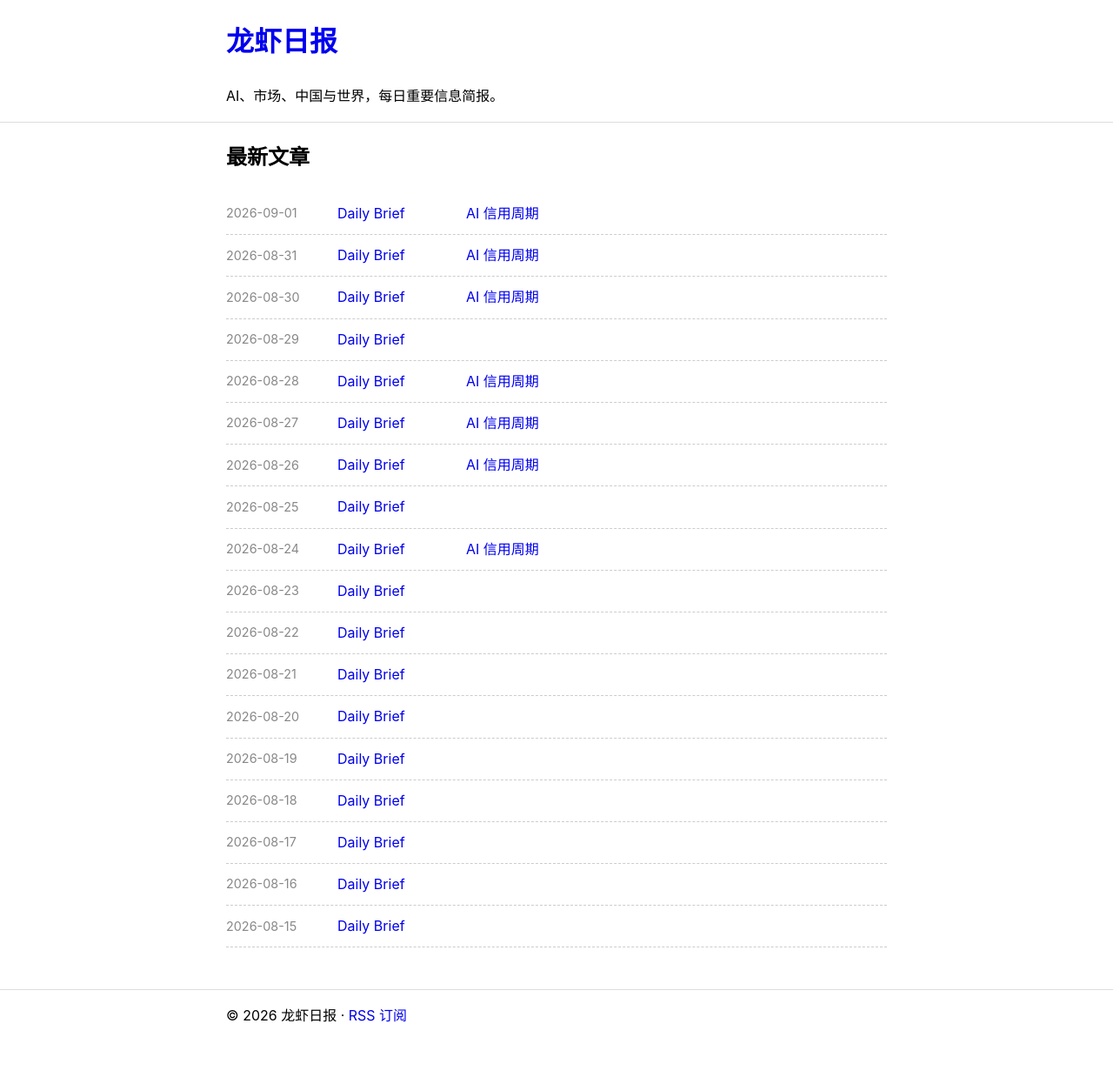
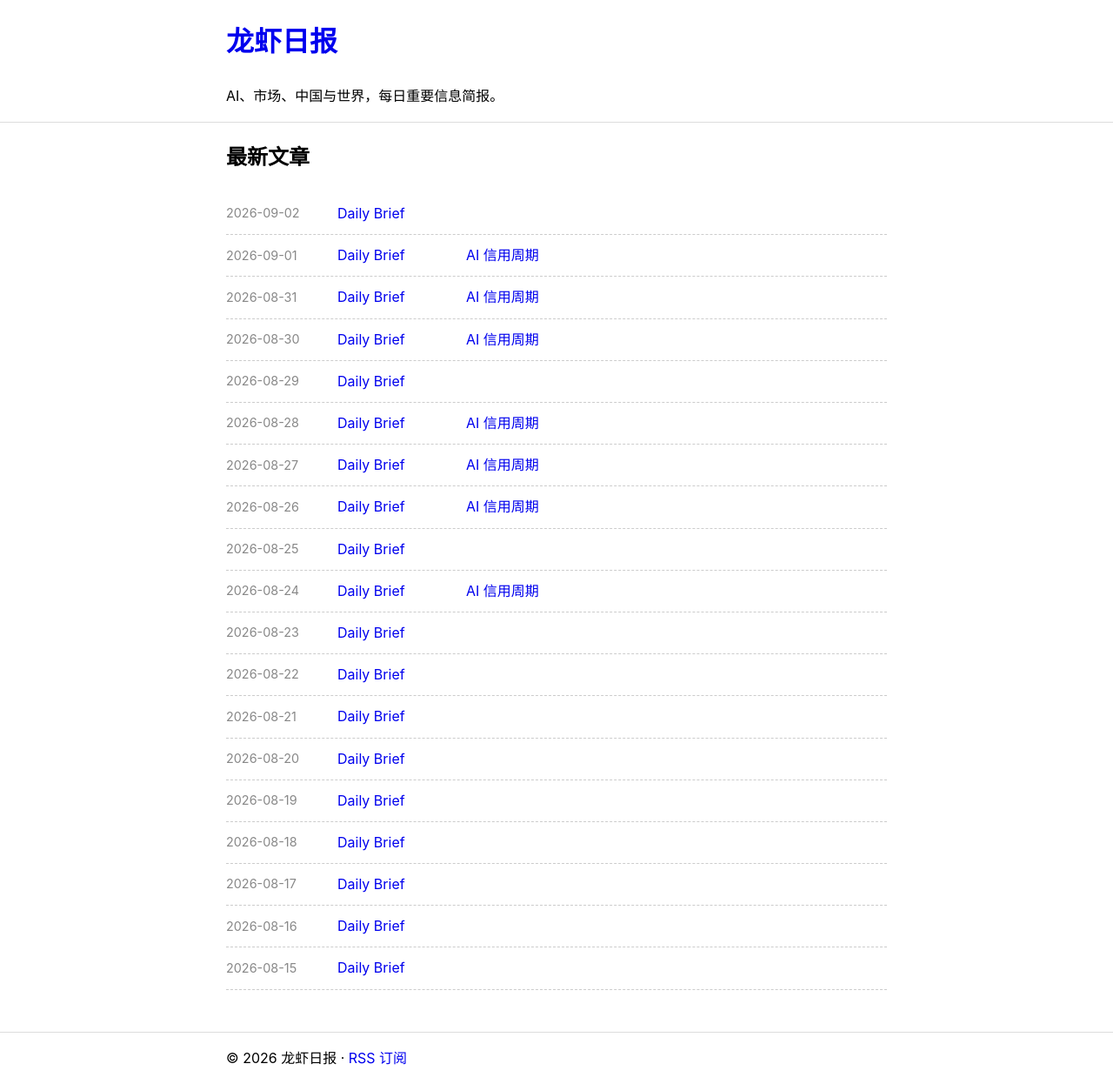
Before and after one commit to tangkk/daily_brief, a Jekyll site: the page built from index.html, in a window 1280 px wide. Shown: the whole page at 87% size. Built offline with Jekyll 4.4.1, drawn with Linux system fonts in a browser that asks for light colours; before the commit the page ends 1198 px from its top, so only the background shows below that.

Commit message:
Publish Daily Brief for 2026-09-02 after podcast [skip ci]

```diff
--- a/_data/audio.json
+++ b/_data/audio.json
@@ -16,5 +16,6 @@
   "2026-08-29": "https://pub-e2d65fa7f70240878f2e556592826485.r2.dev/daily/ep009-daily-2026-08-29.mp3",
   "2026-08-30": "https://pub-e2d65fa7f70240878f2e556592826485.r2.dev/daily/ep010-daily-2026-08-30.mp3",
   "2026-08-31": "https://pub-e2d65fa7f70240878f2e556592826485.r2.dev/daily/ep011-daily-2026-08-31.mp3",
-  "2026-09-01": "https://pub-e2d65fa7f70240878f2e556592826485.r2.dev/daily/ep012-daily-2026-09-01.mp3"
+  "2026-09-01": "https://pub-e2d65fa7f70240878f2e556592826485.r2.dev/daily/ep012-daily-2026-09-01.mp3",
+  "2026-09-02": "https://pub-e2d65fa7f70240878f2e556592826485.r2.dev/daily/ep013-daily-2026-09-02.mp3"
 }
```
Also changed, not shown: _posts/2026-09-02-daily-brief.md (renamed from _drafts/2026-09-02-daily-brief.md).
